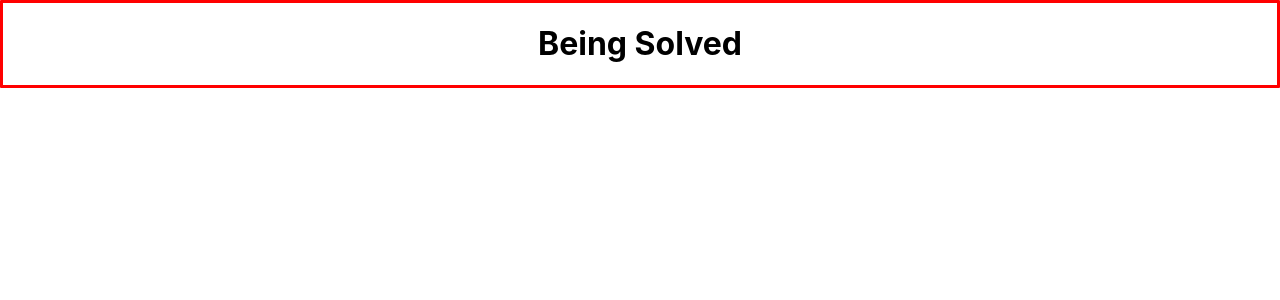
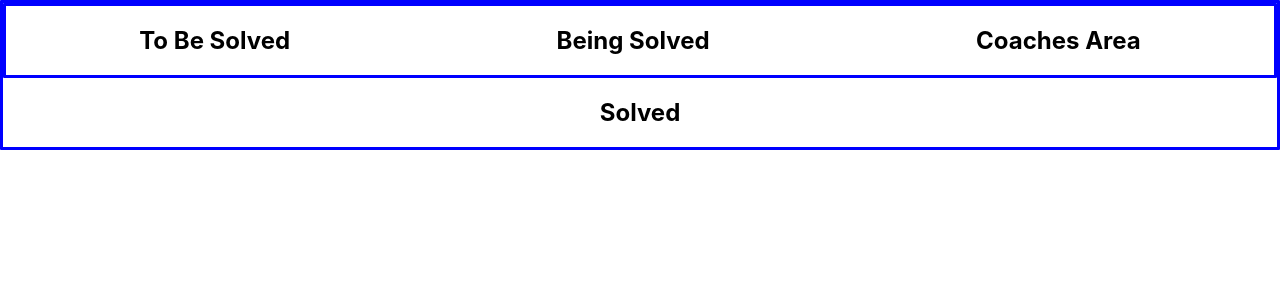
Before and after one commit to SchoolOfCode/national-project-week-victoria-diego-wahida-jack, a React (Create React App) app in the folder back-end/front-end/: page / in a window 1280 px wide. Shown: the top 300 px of the page. Built offline with nearby package versions, Linux system fonts and the light colour scheme.

Commit message:
Create main page section structure and add some styling

```diff
--- a/back-end/front-end/src/Components/App/App.css
+++ b/back-end/front-end/src/Components/App/App.css
@@ -10,3 +10,9 @@
   border-style: solid;
   border-radius: 1px;
 }
+
+.App div {
+  border-color: blue;
+  border-style: solid;
+  border-radius: 1px;
+}
--- a/back-end/front-end/src/Components/App/App.js
+++ b/back-end/front-end/src/Components/App/App.js
@@ -1,11 +1,11 @@
 import React, { useState } from "react";
-import BeingSolvedArea from "../BeingSolvedArea";
-import './App.css';
+import MainPage from "../MainPage";
+import "./App.css";
 
 function App() {
   return (
     <div className="App">
-     <BeingSolvedArea />
+      <MainPage></MainPage>
     </div>
   );
 }
--- a/back-end/front-end/src/Components/BeingSolvedArea/index.js
+++ b/back-end/front-end/src/Components/BeingSolvedArea/index.js
@@ -1,11 +1,11 @@
-import React from 'react'
+import React from "react";
 
 function BeingSolvedArea() {
-    return (
-        <div>
-            <h1>Being Solved</h1>
-        </div>
-    )
+  return (
+    <section>
+      <h1>Being Solved</h1>
+    </section>
+  );
 }
 
-export default BeingSolvedArea
+export default BeingSolvedArea;
--- /dev/null
+++ b/back-end/front-end/src/Components/CoachesArea/index.js
@@ -0,0 +1,11 @@
+import React from "react";
+
+function CoachesArea() {
+  return (
+    <section>
+      <h1>Coaches Area</h1>
+    </section>
+  );
+}
+
+export default CoachesArea;
--- a/back-end/front-end/src/Components/MainPage/index.js
+++ b/back-end/front-end/src/Components/MainPage/index.js
@@ -0,0 +1,21 @@
+import React from "react";
+import BeingSolvedArea from "../BeingSolvedArea";
+import SolvedArea from "../SolvedArea";
+import ToBeSolvedArea from "../ToBeSolvedArea";
+import CoachesArea from "../CoachesArea";
+import "./styles.css";
+
+function MainPage() {
+  return (
+    <div>
+      <div className="top-section">
+        <ToBeSolvedArea></ToBeSolvedArea>
+        <BeingSolvedArea></BeingSolvedArea>
+        <CoachesArea></CoachesArea>
+      </div>
+      <SolvedArea></SolvedArea>
+    </div>
+  );
+}
+
+export default MainPage;
--- /dev/null
+++ b/back-end/front-end/src/Components/MainPage/styles.css
@@ -0,0 +1,4 @@
+.top-section {
+  display: flex;
+  justify-content: space-around;
+}
--- a/back-end/front-end/src/Components/SolvedArea/index.js
+++ b/back-end/front-end/src/Components/SolvedArea/index.js
@@ -0,0 +1,11 @@
+import React from "react";
+
+function SolvedArea() {
+  return (
+    <section>
+      <h1>Solved</h1>
+    </section>
+  );
+}
+
+export default SolvedArea;
--- a/back-end/front-end/src/Components/ToBeSolvedArea/index.js
+++ b/back-end/front-end/src/Components/ToBeSolvedArea/index.js
@@ -0,0 +1,11 @@
+import React from "react";
+
+function ToBeSolvedArea() {
+  return (
+    <section>
+      <h1>To Be Solved</h1>
+    </section>
+  );
+}
+
+export default ToBeSolvedArea;
```
